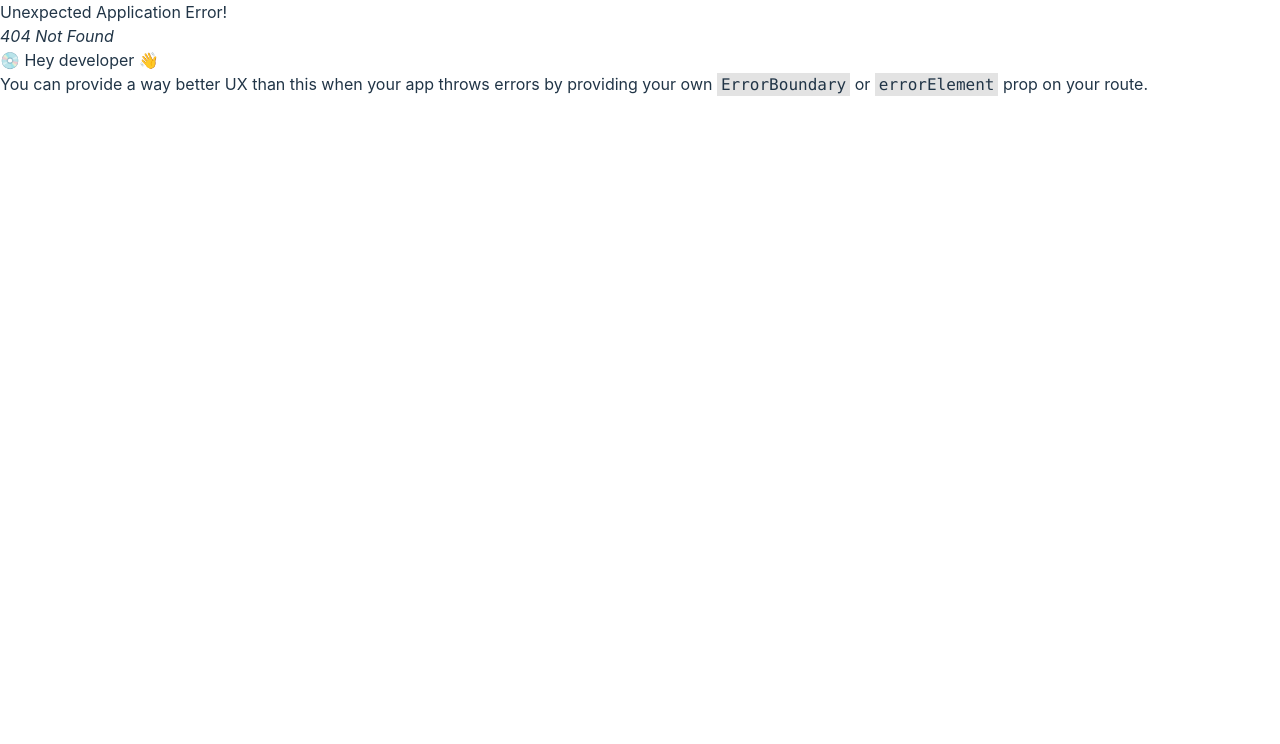
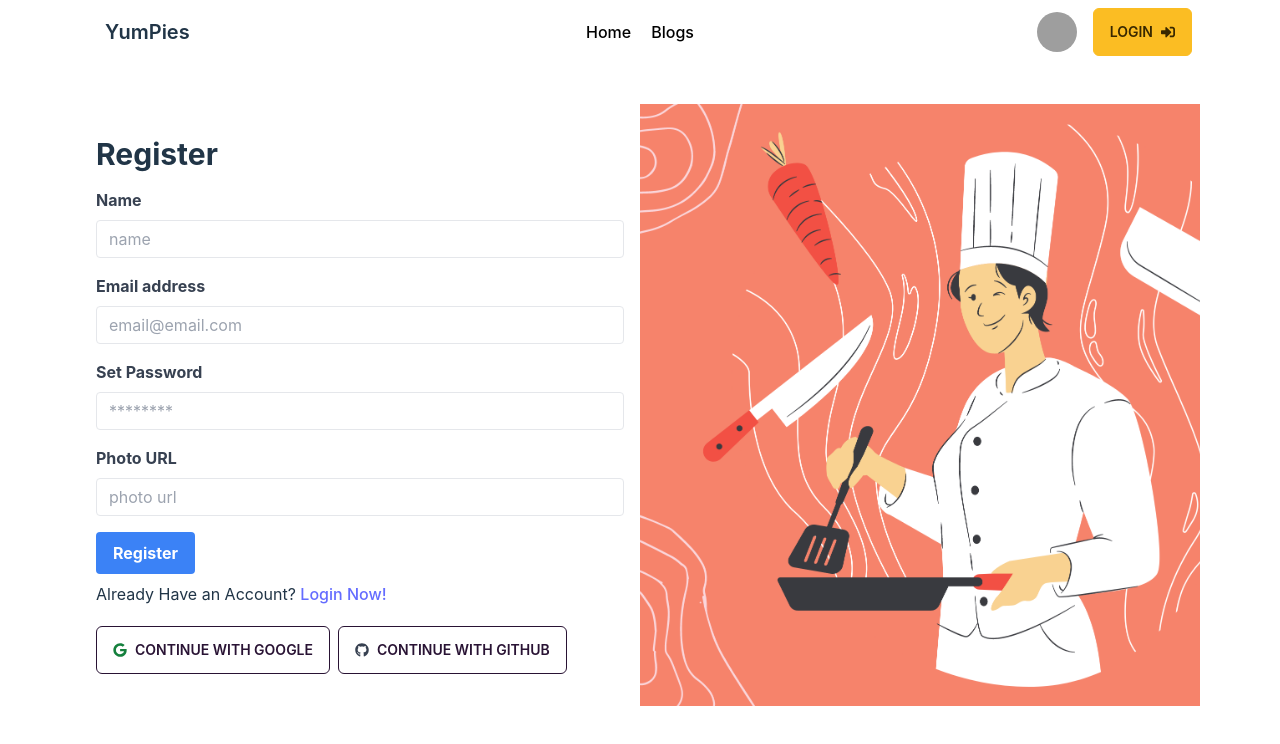
Before and after one commit to wahid9000/yumpies-client, a React (Vite) app: page /register in a window 1280 px wide. Before the commit this address had no page. Shown: the top 744 px of the page. Built offline with nearby package versions, Linux system fonts and the light colour scheme; grey boxes are pictures that could not be loaded.

Commit message:
login & registration design complete

```diff
--- a/src/components/ChefsCards.jsx
+++ b/src/components/ChefsCards.jsx
@@ -28,7 +28,7 @@ const ChefsCards = ({ chef }) => {
                     </div>
 
                     <div className="card-actions justify-center mt-5">
-                        <Link to={`/recipes/${id}`}><button className="btn btn-warning rounded-md">View Recipes</button></Link>
+                        <Link to={`/chefs/${id}`}><button className="btn btn-warning rounded-md">View Recipes</button></Link>
                     </div>
                 </div>
             </div>
--- a/src/components/SingleChefsRecipe.jsx
+++ b/src/components/SingleChefsRecipe.jsx
@@ -2,11 +2,11 @@ import React from 'react';
 import { FaHeart, FaRegHeart, FaRegStar, FaShare, FaShareAlt, FaStar } from 'react-icons/fa';
 import Rating from 'react-rating';
 
-const SingleChefsRecipe = ({ recipe }) => {
-    const { ingredients, recipe_name, cooking_method, ratings } = recipe;
+const SingleChefsRecipe = ({ chefInfo }) => {
+    const { id, image, name, likes, number_of_recipes, year_of_experience, recipes } = chefInfo;
     return (
         <div>
-            <div className="card w-96 bg-base-100 shadow-xl border">
+            {/* <div className="card w-96 bg-base-100 shadow-xl border">
                 <div className="card-body">
                     <h2 className="card-title text-2xl font-bold">{recipe_name}</h2>
                     <h3 className='text-lg font-semibold'> Required Ingredients:</h3>
@@ -38,7 +38,7 @@ const SingleChefsRecipe = ({ recipe }) => {
 
 
                 </div>
-            </div>
+            </div> */}
         </div>
     );
 };
--- /dev/null
+++ b/src/pages/Authentication/Login.jsx
@@ -0,0 +1,57 @@
+import React from 'react';
+import img from '../../assets/login.png'
+import { FaGithub, FaGoogle } from 'react-icons/fa';
+import { Link } from 'react-router-dom';
+
+const Login = () => {
+    return (
+        <div className="flex flex-wrap mt-10">
+
+            <div className="w-full lg:w-1/2 px-4 py-8 bg-white">
+                <h2 className="text-3xl font-bold mb-4 ">Log In</h2>
+                <form>
+                    <div className="mb-4">
+                        <label className="block text-gray-700 font-bold mb-2" htmlFor="email">
+                            Email address
+                        </label>
+                        <input
+                            className="appearance-none border rounded w-full py-2 px-3 text-gray-700 leading-tight focus:outline-none focus:shadow-outline"
+                            id="email"
+                            type="email"
+                            name="email"
+                            placeholder="email@email.com"
+                            required
+                        />
+                    </div>
+                    <div className="mb-4">
+                        <label className="block text-gray-700 font-bold mb-2" htmlFor="password">
+                            Set Password
+                        </label>
+                        <input
+                            className="appearance-none border rounded w-full py-2 px-3 text-gray-700 leading-tight focus:outline-none focus:shadow-outline"
+                            id="password"
+                            type="password"
+                            placeholder="********"
+                            name="password"
+                            required
+                        />
+                    </div>
+                    <div className='my-3'>
+                        <p>Show Password</p>
+                    </div>
+                    <button className="bg-blue-500 hover:bg-blue-700 text-white font-bold py-2 px-4 rounded focus:outline-none focus:shadow-outline">
+                        Login
+                    </button>
+                </form>
+                <p className='mt-2'>Don't Have An Account? <Link to="/register">Register Now!</Link></p>
+                <button className='mt-5 btn btn-outline rounded-md'><FaGoogle className='mr-2 text-green-700'></FaGoogle>Continue with Google</button><br />
+                <button className='mt-2 btn btn-outline rounded-md'><FaGithub className='mr-2 text-gray-700'></FaGithub>Continue with Github</button>
+            </div>
+            <div className="w-full lg:w-1/2 bg-gray-100">
+                <img src={img} alt="Steak" className="w-full h-full object-cover" />
+            </div>
+        </div>
+    );
+};
+
+export default Login;
--- /dev/null
+++ b/src/pages/Authentication/Register.jsx
@@ -0,0 +1,88 @@
+import React from 'react';
+import img from '../../assets/login.png'
+import { FaGithub, FaGoogle } from 'react-icons/fa';
+import { Link } from 'react-router-dom';
+
+
+const Register = () => {
+
+    const handleRegister = () => {
+
+    }
+
+
+
+    return (
+        <div className="flex flex-wrap mt-10">
+
+            <div className="w-full lg:w-1/2 px-4 py-8 bg-white">
+                <h2 className="text-3xl font-bold mb-4 ">Register</h2>
+                <form onSubmit={handleRegister}>
+                    <div className="mb-4">
+                        <label className="block text-gray-700 font-bold mb-2" htmlFor="name">
+                            Name
+                        </label>
+                        <input
+                            className="appearance-none border rounded w-full py-2 px-3 text-gray-700 leading-tight focus:outline-none focus:shadow-outline"
+                            id="name"
+                            type="name"
+                            name="name"
+                            placeholder="name"
+                            required
+                        />
+                    </div>
+                    <div className="mb-4">
+                        <label className="block text-gray-700 font-bold mb-2" htmlFor="email">
+                            Email address
+                        </label>
+                        <input
+                            className="appearance-none border rounded w-full py-2 px-3 text-gray-700 leading-tight focus:outline-none focus:shadow-outline"
+                            id="email"
+                            type="email"
+                            name="email"
+                            placeholder="email@email.com"
+                            required
+                        />
+                    </div>
+                    <div className="mb-4">
+                        <label className="block text-gray-700 font-bold mb-2" htmlFor="password">
+                            Set Password
+                        </label>
+                        <input
+                            className="appearance-none border rounded w-full py-2 px-3 text-gray-700 leading-tight focus:outline-none focus:shadow-outline"
+                            id="password"
+                            type="password"
+                            placeholder="********"
+                            name="password"
+                            required
+                        />
+                    </div>
+                    <div className="mb-4">
+                        <label className="block text-gray-700 font-bold mb-2" htmlFor="photo">
+                            Photo URL
+                        </label>
+                        <input
+                            className="appearance-none border rounded w-full py-2 px-3 text-gray-700 leading-tight focus:outline-none focus:shadow-outline"
+                            id="photo"
+                            type="photo"
+                            placeholder="photo url"
+                            name="photo"
+                            required
+                        />
+                    </div>
+                    <button className="bg-blue-500 hover:bg-blue-700 text-white font-bold py-2 px-4 rounded focus:outline-none focus:shadow-outline">
+                        Register
+                    </button>
+                </form>
+                <p className='mt-2'>Already Have an Account? <Link to="/login">Login Now!</Link></p>
+                <button className='mt-5 btn btn-outline rounded-md'><FaGoogle className='mr-2 text-green-700'></FaGoogle>Continue with Google</button>
+                <button className='mt-2 btn btn-outline rounded-md ml-2'><FaGithub className='mr-2 text-gray-700'></FaGithub>Continue with Github</button>
+            </div>
+            <div className="w-full lg:w-1/2 bg-gray-100">
+                <img src={img} alt="Steak" className="w-full h-full object-cover" />
+            </div>
+        </div>
+    );
+};
+
+export default Register;
--- a/src/pages/Shared/NavigationBar.jsx
+++ b/src/pages/Shared/NavigationBar.jsx
@@ -1,5 +1,6 @@
 import React from 'react';
 import { FaSignInAlt } from 'react-icons/fa';
+import { Link } from 'react-router-dom';
 
 const NavigationBar = () => {
     return (
@@ -10,19 +11,16 @@ const NavigationBar = () => {
                         <svg xmlns="http://www.w3.org/2000/svg" className="h-5 w-5" fill="none" viewBox="0 0 24 24" stroke="currentColor"><path strokeLinecap="round" strokeLinejoin="round" strokeWidth="2" d="M4 6h16M4 12h8m-8 6h16" /></svg>
                     </label>
                     <ul tabIndex={0} className="menu menu-compact dropdown-content mt-3 p-2 shadow bg-base-100 rounded-box w-52">
-                        <li><a>Item 1</a></li>
-                        <li><a>Item 2</a></li>
-                        <li><a>Item 3</a></li>
-
+                        <Link>Home</Link>
+                        <Link>Blogs</Link>
                     </ul>
                 </div>
                 <a className="btn btn-ghost normal-case text-xl">YumPies</a>
             </div>
             <div className="navbar-center hidden lg:flex">
-                <ul className="menu menu-horizontal px-1">
-                    <li><a>Home</a></li>
-                    <li><a>About</a></li>
-                    <li><a>Blogs</a></li>
+                <ul className="menu menu-horizontal px-1 gap-5 ">
+                    <Link className='text-black' to='/'>Home</Link>
+                    <Link className='text-black'>Blogs</Link>
 
                 </ul>
             </div>
@@ -32,7 +30,7 @@ const NavigationBar = () => {
                         <img src="https://images.unsplash.com/photo-1521038199265-bc482db0f923?ixlib=rb-4.0.3&ixid=MnwxMjA3fDB8MHxzZWFyY2h8Mnx8YW1lcmljYW4lMjBnaXJsfGVufDB8fDB8fA%3D%3D&w=1000&q=80" />
                     </div>
                 </label>
-                <button className="btn btn-warning rounded-md hover:bg-red-600 hover:text-white">Login<FaSignInAlt className='ml-2'></FaSignInAlt></button>
+                <Link to="/login"><button className="btn btn-warning rounded-md hover:bg-red-600 hover:text-white">Login<FaSignInAlt className='ml-2'></FaSignInAlt></button></Link>
             </div>
         </div>
     );
--- a/src/pages/chefsRecipe/ChefsRecipe.jsx
+++ b/src/pages/chefsRecipe/ChefsRecipe.jsx
@@ -1,23 +1,18 @@
-import React, { useEffect, useState } from 'react';
-import { useLoaderData, useParams } from 'react-router-dom';
+import { useLoaderData  } from 'react-router-dom';
 import SingleChefsRecipe from '../../components/SingleChefsRecipe';
-import SingleChefInfo from '../../components/SingleChefInfo';
 
 const ChefsRecipe = () => {
-    const recipes = useLoaderData();
-
+    const chefsInfo = useLoaderData();
     return (
         <div>
             <h2 className='text-2xl font-bold text-center mt-5'>Get The Taste Of The Best Recipe</h2>
             <div className='grid grid-cols-3 mt-10'>
                 {
-                    recipes.map(recipe => <SingleChefsRecipe
-                        key={recipe.id}
-                        recipe = {recipe}
-
+                    chefsInfo.map(chefInfo => <SingleChefsRecipe
+                    key={chefInfo.id}
+                    chefInfo = {chefInfo}
                     ></SingleChefsRecipe>)
                 }
-
             </div>
         </div>
     );
```
Also changed, not shown: src/routes/Routes.jsx (+12 -2 lines), src/assets/login.png (added).
